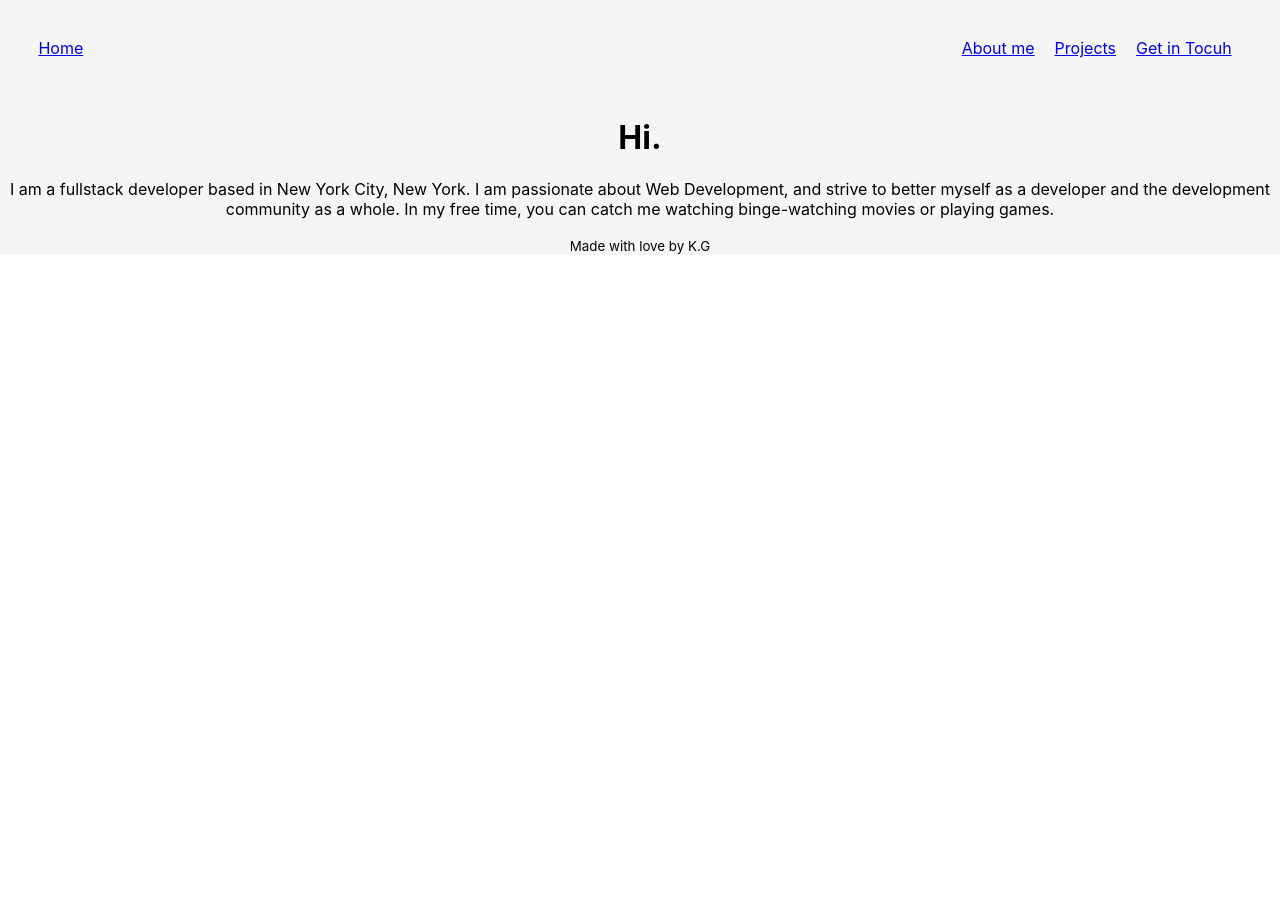
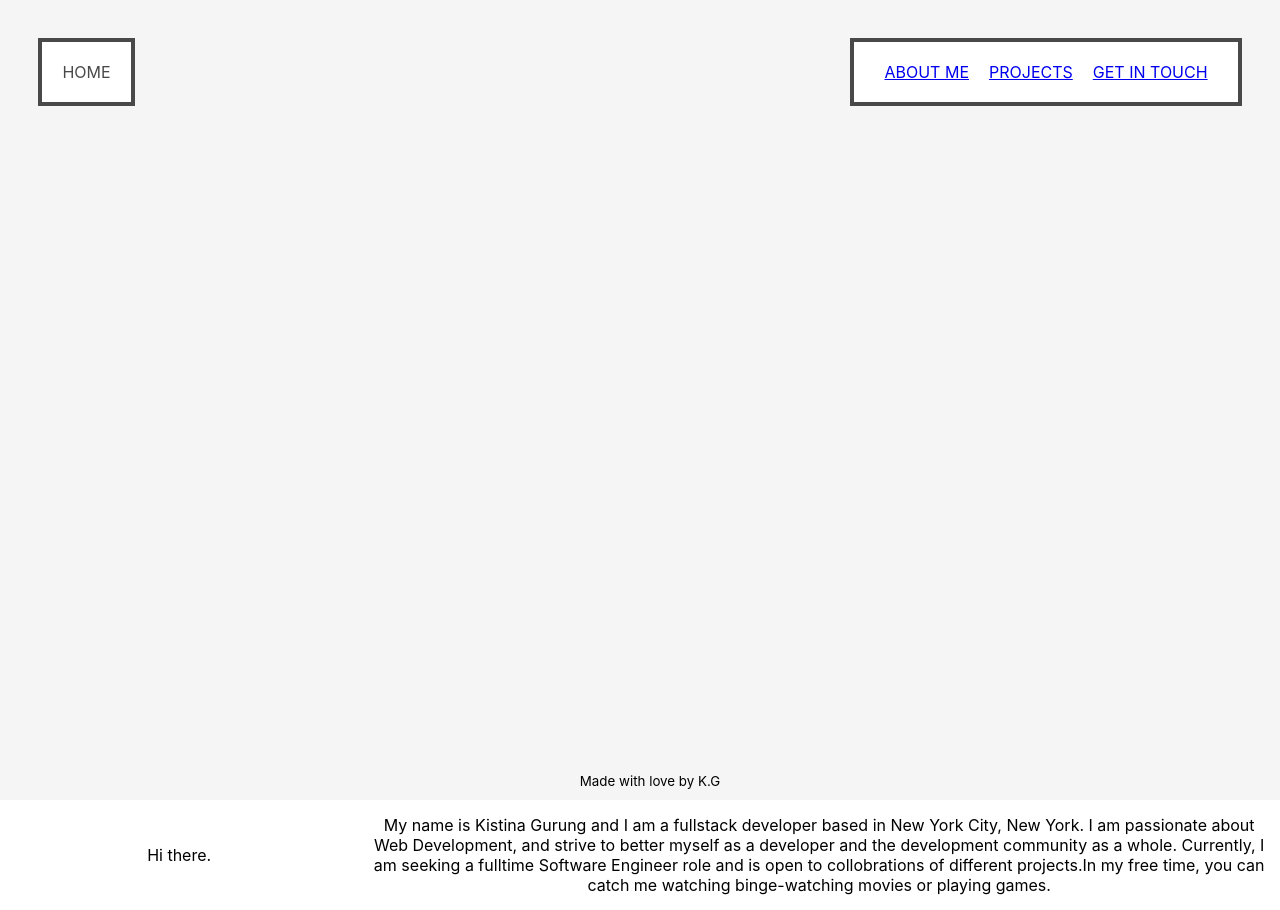
Before and after one commit to Kistinagrg/portfolio, a React (Create React App) app in the folder portfolio/: page /aboutme in a window 1280 px wide. Before the commit the page ends 800 px from the top, so only its background shows below. Built offline with nearby package versions, Linux system fonts and the light colour scheme.

Commit message:
all info inserted- css not alinged yet

```diff
--- a/portfolio/src/App.css
+++ b/portfolio/src/App.css
@@ -1,7 +1,8 @@
 .App {
   text-align: center;
   background-color: whitesmoke;
-
+  height: 100vh;
+  margin: 0;
 }
 
 .App-logo {
@@ -66,7 +67,62 @@ nav {
   padding: 3%;
 }
 
-
 .right-side a {
   margin: 10px;
 }
+
+.footer {
+  text-align: center;
+  padding: 10px;
+}
+
+/* links, not final yet */
+.left-side,
+.right-side {
+  color: #494949 !important;
+  text-transform: uppercase;
+  text-decoration: none;
+  background: #ffffff;
+  padding: 20px;
+  border: 4px solid #494949 !important;
+  display: inline-block;
+  transition: all 0.4s ease 0s;
+}
+
+.left-side:hover,
+.right-side:hover {
+  color: #ffffff !important;
+  background: #3b3019;
+  transition: all 0.4s ease 0s;
+}
+
+/* about me section */
+.about {
+  display: flex;
+  flex-direction: row;
+  justify-content: space-between;
+  align-items: center;
+}
+
+.about-left {
+  margin: 0 auto;
+  width: 90%;
+  max-width: 1600px;
+  float: left;
+  padding: 15px;
+}
+
+.about-right {
+  float: right;
+  margin: 0 auto;
+  padding: 15px;
+}
+
+.footer {
+  position: fixed;
+  left: 0;
+  bottom: 0;
+  width: 100%;
+  text-align: center;
+  background-color: whitesmoke;
+}
--- a/portfolio/src/Routes.js
+++ b/portfolio/src/Routes.js
@@ -1,8 +1,11 @@
 import React, { Component } from "react";
-import {BrowserRouter, Route, Switch } from "react-router-dom";
+import { BrowserRouter, Route, Switch } from "react-router-dom";
 import Welcome from "./components/Welcome";
 import About from "./components/About";
-import Navbar from "./components/Navbar"
+import Project from "./components/Project";
+import Contact from "./components/Contact";
+import Navbar from "./components/Navbar";
+
 class Routes extends Component {
   render() {
     return (
@@ -12,8 +15,10 @@ class Routes extends Component {
         </div>
         <div className="routes">
           <Switch>
-            <Route exact path="/" component={ Welcome } />
-            <Route exact path="/aboutme" component={ About } />
+            <Route exact path="/" component={Welcome} />
+            <Route exact path="/aboutme" component={About} />
+            <Route exact path="/projects" component={Project} />
+            <Route exact path="/contact" component={Contact} />
           </Switch>
         </div>
       </BrowserRouter>
--- a/portfolio/src/components/About.js
+++ b/portfolio/src/components/About.js
@@ -2,9 +2,22 @@ import React from "react";
 
 const About = () => {
   return (
-    <div>
-      <h1>Hi. </h1>
-      <p>I am a fullstack developer based in New York City, New York. I am passionate about Web Development, and strive to better myself as a developer and the development community as a whole. In my free time, you can catch me watching binge-watching movies or playing games.  </p>
+    <div className="about">
+      <p1 className="about-left">Hi there.</p1>
+      <div className="about-right">
+        <p1>
+          My name is Kistina Gurung and I am a fullstack developer based in New
+          York City, New York. I am passionate about Web Development, and strive
+          to better myself as a developer and the development community as a
+          whole. Currently, I am seeking a fulltime Software Engineer role and
+          is open to collobrations of different projects.
+        </p1>
+
+        <p1>
+          In my free time, you can catch me watching binge-watching movies or
+          playing games.
+        </p1>
+      </div>
     </div>
   );
 };
--- /dev/null
+++ b/portfolio/src/components/Contact.js
@@ -0,0 +1,14 @@
+import React from "react";
+
+const Contact = () => {
+  return (
+    <div>
+      <h1>Hi. </h1>
+      <p1>
+        PLZ HIRE ME
+      </p1>
+    </div>
+  );
+};
+
+export default Contact;
--- a/portfolio/src/components/Navbar.js
+++ b/portfolio/src/components/Navbar.js
@@ -11,7 +11,7 @@ const Navbar = () => (
       <div className="right-side">
         <Link to="/aboutme">About me</Link>
         <Link to="/projects">Projects</Link>
-        <Link to="/contact">Get in Tocuh</Link>
+        <Link to="/contact">Get in Touch</Link>
       </div>
     </nav>
   </div>
--- /dev/null
+++ b/portfolio/src/components/Project.js
@@ -0,0 +1,34 @@
+import React from "react";
+
+const Project = () => {
+  return (
+    <div>
+      <h1>Color-I-Sing</h1>
+      <p1>
+        Color I Sing is a digital coloring book that lets your voice be the
+        paint brush. Using the Web Audio and Canvas APIs, this program analyses
+        your voice and colors in the page based on the notes you sing. Users can
+        share their creations via social media or save them to their account.
+        You can try is out here:{" "}
+        <a href="http:////colorising.herokuapp.com/">Color-I-Sing</a> and check
+        out the code here:{" "}
+        <a href="https://github.com/genius-geminis/color-i-sing"></a>
+      </p1>
+
+      <h1>Do Your remember</h1>
+      <p1>
+        A classic spin on a childhood memory game using the Vue-framework. and
+        check out the code here:{" "}
+        <a href="https://github.com/Kistinagrg/stackathon-"></a>
+      </p1>
+
+      <h1>Grace Shopper</h1>
+      <p1>
+        A moce e-commerce website. You can try is out here:{" "}
+        <a href="https://afternoon-sea-61444.herokuapp.com/">Grace Shopper</a>
+      </p1>
+    </div>
+  );
+};
+
+export default Project;
```
Also changed, not shown: portfolio/src/App3.js (deleted, +0 -38 lines).
